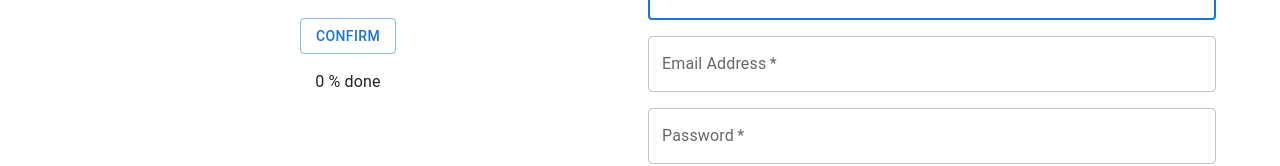
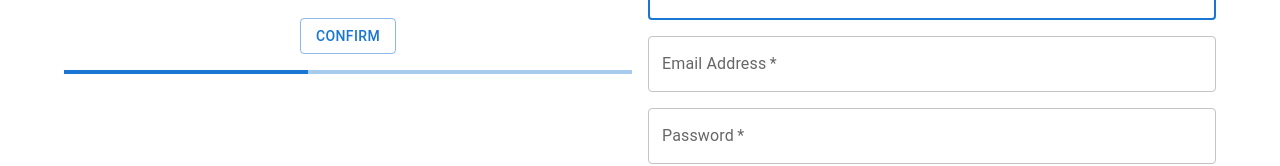
Before and after one commit to DarshilDholakia/bebright, a React (Create React App) app: page /signup in a window 1280 px wide. Shown: the part 286-452 px from the top of the page. Built offline with nearby package versions, Linux system fonts and the light colour scheme.

Commit message:
linear progress bar work in progress

```diff
--- a/src/components/UploadImage.js
+++ b/src/components/UploadImage.js
@@ -3,6 +3,7 @@ import ReactAvatarEditor from "react-avatar-editor";
 import { Button } from "@mui/material";
 import storage from "../firebaseConfig";
 import { ref, uploadBytesResumable, getDownloadURL } from "firebase/storage";
+import LinearProgress from "@mui/material/LinearProgress";
 
 class UploadImage extends React.Component {
     constructor(props) {
@@ -88,7 +89,8 @@ class UploadImage extends React.Component {
                     >
                         Confirm
                     </Button>
-                    <p>{this.state.percent} % done</p>
+                    {/* <p>{this.state.percent} % done</p> */}
+                    <LinearProgress />
                 </div>
             </div>
         )
```
